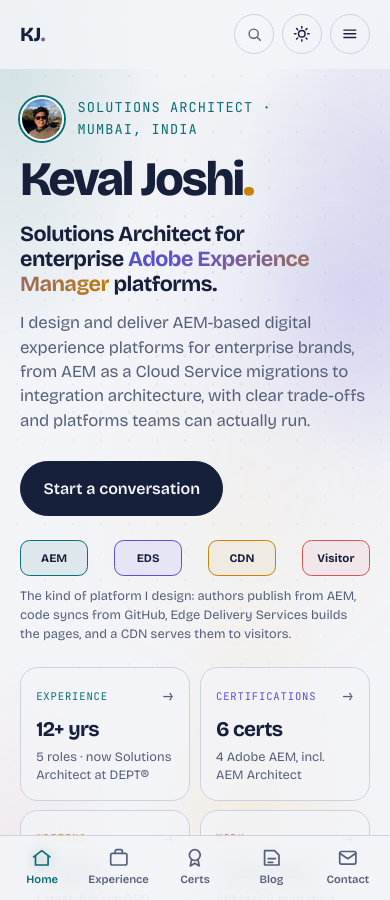
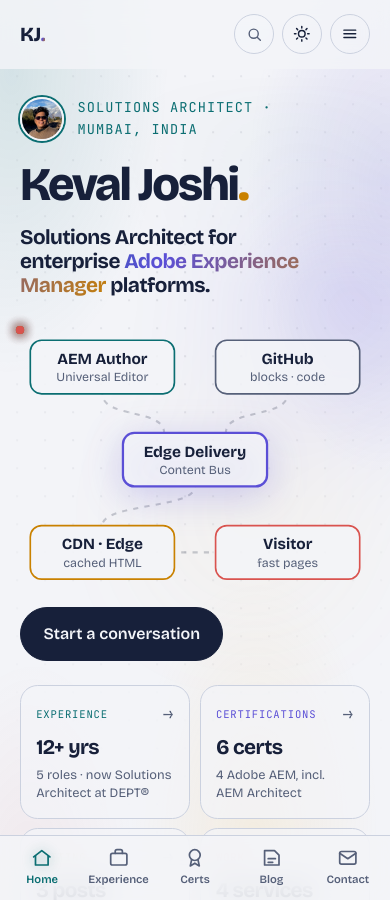
Before and after one commit to iamkevaljoshi/iamkevaljoshi.github.io, a Jekyll site: the page built from index.html, in a window 390 px wide and 900 px high. Built offline with Jekyll 4.4.1, drawn with Linux system fonts in a browser that asks for light colours.

Commit message:
Show the live architecture flow on phones
Narrow 2-3-2 layout with readable labels, placed between headline and CTA; intro and caption hidden on small phones to keep it in the first fold.

Co-Authored-By: Claude Opus 5.5 <noreply@anthropic.com>

```diff
--- a/_includes/arch-flow.html
+++ b/_includes/arch-flow.html
@@ -1,5 +1,5 @@
 <figure class="arch" aria-labelledby="arch-cap">
-  <svg class="arch-svg" viewBox="0 0 520 372" aria-hidden="true" focusable="false">
+  <svg class="arch-svg arch-svg-d" viewBox="0 0 520 372" aria-hidden="true" focusable="false">
     <defs>
       <path id="af-pub" d="M95 96 C95 135 228 118 228 150"/>
       <path id="af-code" d="M425 96 C425 135 292 118 292 150"/>
@@ -30,12 +30,26 @@
     </g>
   </svg>
 
-  <ol class="arch-chips" aria-hidden="true">
-    <li class="c-author">AEM</li>
-    <li class="c-eds">EDS</li>
-    <li class="c-cdn">CDN</li>
-    <li class="c-visitor">Visitor</li>
-  </ol>
+  <svg class="arch-svg arch-svg-m" viewBox="0 0 340 252" aria-hidden="true" focusable="false">
+    <defs>
+      <path id="afm-pub" d="M80 62 C80 86 140 76 140 100"/>
+      <path id="afm-code" d="M260 62 C260 86 200 76 200 100"/>
+      <path id="afm-cache" d="M170 152 C170 174 80 168 80 190"/>
+      <path id="afm-serve" d="M150 216 H190"/>
+    </defs>
+    <g class="af-links"><use href="#afm-pub"/><use href="#afm-code"/><use href="#afm-cache"/><use href="#afm-serve"/></g>
+    <g class="af-node n-author"><rect x="10" y="10" width="140" height="52" rx="11"/><text class="t" x="80" y="33">AEM Author</text><text class="s" x="80" y="50">Universal Editor</text></g>
+    <g class="af-node n-code"><rect x="190" y="10" width="140" height="52" rx="11"/><text class="t" x="260" y="33">GitHub</text><text class="s" x="260" y="50">blocks · code</text></g>
+    <g class="af-node n-eds"><rect x="100" y="100" width="140" height="52" rx="11"/><text class="t" x="170" y="123">Edge Delivery</text><text class="s" x="170" y="140">Content Bus</text></g>
+    <g class="af-node n-cdn"><rect x="10" y="190" width="140" height="52" rx="11"/><text class="t" x="80" y="213">CDN · Edge</text><text class="s" x="80" y="230">cached HTML</text></g>
+    <g class="af-node n-visitor"><rect x="190" y="190" width="140" height="52" rx="11"/><text class="t" x="260" y="213">Visitor</text><text class="s" x="260" y="230">fast pages</text></g>
+    <g class="af-pulses">
+      <circle class="p-author" r="4"><animateMotion dur="2.2s" repeatCount="indefinite" begin="0s"><mpath href="#afm-pub"/></animateMotion></circle>
+      <circle class="p-code" r="4"><animateMotion dur="2.2s" repeatCount="indefinite" begin="-1.1s"><mpath href="#afm-code"/></animateMotion></circle>
+      <circle class="p-eds" r="4"><animateMotion dur="1.9s" repeatCount="indefinite" begin="-.5s"><mpath href="#afm-cache"/></animateMotion></circle>
+      <circle class="p-cdn" r="4"><animateMotion dur="1.1s" repeatCount="indefinite" begin="-.7s"><mpath href="#afm-serve"/></animateMotion></circle>
+    </g>
+  </svg>
 
   <figcaption id="arch-cap">The kind of platform I design: authors publish from AEM, code syncs from GitHub, Edge Delivery Services builds the pages, and a CDN serves them to visitors.</figcaption>
 </figure>
--- a/assets/css/site.css
+++ b/assets/css/site.css
@@ -555,20 +555,26 @@ h1.tagline{max-width:24ch}
 .p-eds{fill:var(--gold);color:var(--gold)} .p-cdn{fill:var(--coral);color:var(--coral)}
 .arch figcaption{color:var(--muted);font-size:.88rem;line-height:1.5;margin-top:.9rem;max-width:44ch}
 
-/* compact flow for phones */
-.arch-chips{display:none;list-style:none;margin:0;padding:0}
+/* phones: same live flow, narrow layout; diagram sits between headline and CTA */
+.arch-svg-m{display:none}
 @media (max-width:900px){
-  .hero-grid{grid-template-columns:1fr;gap:1.5rem}
-  .arch-svg{display:none}
-  .arch-chips{display:flex;align-items:center;gap:0;overflow:hidden}
-  .arch-chips li{position:relative;flex:1 1 0;min-width:0;text-align:center;font-size:.72rem;font-weight:700;padding:.5rem .2rem;border-radius:.6rem;
-    border:1.5px solid var(--hue);background:color-mix(in srgb,var(--hue) 9%,var(--bg));white-space:nowrap;overflow:hidden;text-overflow:ellipsis}
-  .arch-chips li+li{margin-left:1.6rem}
-  .arch-chips li+li::before{content:"";position:absolute;right:calc(100% + 1.5px);top:50%;width:1.6rem;height:2px;
-    background:repeating-linear-gradient(90deg,var(--hue) 0 5px,transparent 5px 9px);background-size:18px 2px;animation:chip-flow .9s linear infinite}
-  .c-author{--hue:var(--accent)} .c-eds{--hue:var(--violet)} .c-cdn{--hue:var(--gold)} .c-visitor{--hue:var(--coral)}
-  .arch figcaption{font-size:.8rem;margin-top:.6rem}
-  .hero-name{margin-bottom:1rem}
+  .hero-grid{display:flex;flex-direction:column;align-items:stretch;gap:0}
+  .hero-copy{display:contents}
+  .hero-id{order:1}
+  .hero-name{order:2;margin-bottom:.9rem}
+  .hero-copy .tagline{order:3}
+  .hero-copy .intro{order:4;margin-top:.9rem}
+  .arch{order:5;margin:1.4rem auto 0;width:100%;max-width:26rem}
+  .hero-copy .cta-row{order:6;margin-top:1.4rem}
+  .arch-svg-d{display:none}
+  .arch-svg-m{display:block}
+  .arch figcaption{display:none}
 }
-@keyframes chip-flow{to{background-position:18px 0}}
-@media (prefers-reduced-motion: reduce){.af-links use,.arch-chips li::before{animation:none!important}}
+@media (max-width:640px){
+  .hero-copy .intro{display:none}
+  .hero-name{font-size:clamp(2.6rem,12vw,3.4rem)}
+  .hero-copy .tagline{font-size:1.3rem}
+  .arch{margin-top:1.1rem}
+  .hero-copy .cta-row{margin-top:1.1rem}
+}
+@media (prefers-reduced-motion: reduce){.af-links use{animation:none!important}}
--- a/assets/js/site.js
+++ b/assets/js/site.js
@@ -270,8 +270,10 @@ document.addEventListener('click', function (e) {
 
 /* architecture flow: SMIL pulses ignore CSS, so pause them for reduced motion and off-screen */
 (function () {
-  var svg = document.querySelector('.arch-svg');
-  if (!svg || !svg.pauseAnimations) return;
-  if (matchMedia('(prefers-reduced-motion: reduce)').matches) { svg.pauseAnimations(); return; }
-  new IntersectionObserver(function (es) { es[0].isIntersecting ? svg.unpauseAnimations() : svg.pauseAnimations(); }).observe(svg);
+  var reduce = matchMedia('(prefers-reduced-motion: reduce)').matches;
+  document.querySelectorAll('.arch-svg').forEach(function (svg) {
+    if (!svg.pauseAnimations) return;
+    if (reduce) { svg.pauseAnimations(); return; }
+    new IntersectionObserver(function (es) { es[0].isIntersecting ? svg.unpauseAnimations() : svg.pauseAnimations(); }).observe(svg);
+  });
 })();
```
